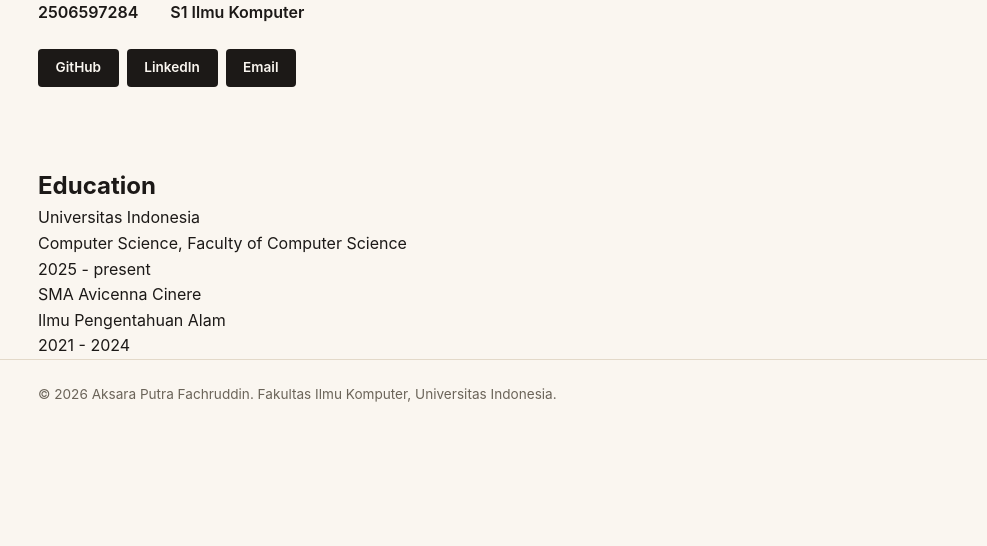
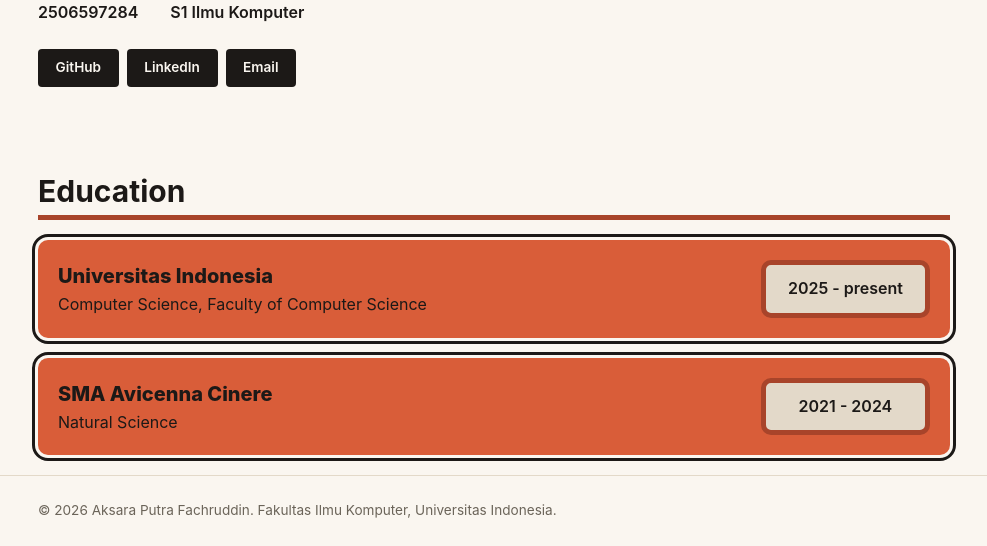
Before and after one commit to aksara-putra-f/myportofolio, a Django app: page / in a window 1280 px wide. Shown: the part 657-1203 px from the top of the page, without its empty margins (146-1133 px from the left). Before the commit the page ends 1059 px from the top, so only its background shows below. Run offline with Django 5.2, Linux system fonts and the light colour scheme.

Commit message:
feat: Membuat aturan styling untuk web portofolio section 'Education'

```diff
--- a/static/css/style.css
+++ b/static/css/style.css
@@ -193,3 +193,74 @@ h1, .brand {
         justify-content: flex-start;
     }
 }
+
+/* ------------------------------------- */
+/* */
+/* ------------------------------------- */
+
+.subjudul {
+    border-bottom: 5px solid var(--accent-dark);
+    font-size: 30px;
+}
+
+.card {
+    background-color: #d95d39;
+    border-radius: 10px;
+
+    outline: var(--ink);
+    outline-offset: 3px;
+    outline-style: solid;
+    outline-width: 3px;
+}
+
+/* ------------------------------------- */
+/* */
+/* ------------------------------------- */
+
+.education-container {
+    display:block;
+    width: 100%;
+    height: auto;
+    margin: 20px 0px 20px 0px;
+}
+
+.education-card {
+    margin: 10px 0px 20px 0px;
+    padding: 20px;
+    width: 100%;
+}
+
+.education-card {
+    display: grid;
+    grid-template-areas: "edu-desc term";
+    grid-template-columns: 70% auto;
+    gap: 0px 20px;
+}
+
+.education-desc {
+    grid-area: edu-desc;
+}
+
+.institution {
+    color: var(--ink);
+    font-size: 20px;
+    font-weight: 800;
+}
+
+.education-term {
+    grid-area: term;
+    justify-self: right;
+    align-content: center;
+
+    font-weight: 600;
+    text-align: center;
+
+    background-color: var(--line);
+    border-color: var(--accent-dark);
+    border-radius: 10px;
+    border-width: 5px;
+    border-style: solid;
+
+    width: 70%;
+    height: 100%;
+}
--- a/templates/index.html
+++ b/templates/index.html
@@ -53,15 +53,21 @@
         <section id="education">
             <div class="container">
                 <h2 class="subjudul" id="subjudul-education">Education</h2>
-                <div class="card education-card" id="universitas-indonesia-institution">
-                    <p class="institution-name">Universitas Indonesia</p>
-                    <p class="major">Computer Science, Faculty of Computer Science</p>
-                    <p class="education-term">2025 - present</p>
-                </div>
-                <div class="card education-card" id="avicenna-cinere-institution">
-                    <p class="institution-name">SMA Avicenna Cinere</p>
-                    <p class="major">Ilmu Pengentahuan Alam</p>
-                    <p class="education-term">2021 - 2024</p>
+                <div class="education-container">
+                    <div class="card education-card" id="universitas-indonesia-institution">
+                        <p class="education-desc">
+                            <span class="institution">Universitas Indonesia</span><br>
+                            <span class="major">Computer Science, Faculty of Computer Science</span>
+                        </p>
+                        <p class="education-term">2025 - present</p>
+                    </div>
+                    <div class="card education-card" id="avicenna-cinere-institution">
+                        <p class="education-desc">
+                            <span class="institution">SMA Avicenna Cinere</span><br>
+                            <span class="major">Natural Science</span>
+                        </p>
+                        <p class="education-term">2021 - 2024</p>
+                    </div>
                 </div>
             </div>
         </section>
```
